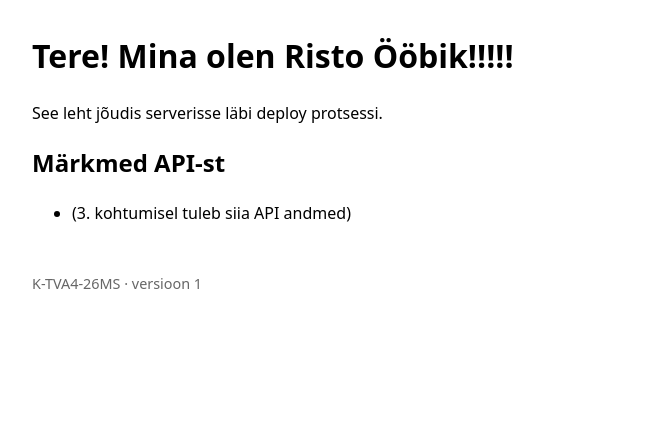
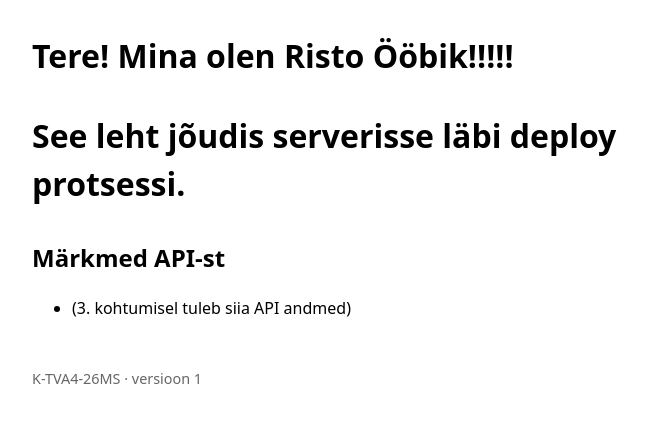
Before and after one commit to rist98/tva4-26ms-Risto, a plain HTML site: page public/index.html in a window 1280 px wide. Shown: the whole page, without its empty margins (288-935 px from the left). Drawn offline with Linux system fonts and the light colour scheme; no server answers.

Commit message:
Broken HTML on purpose

```diff
--- a/public/index.html
+++ b/public/index.html
@@ -11,7 +11,7 @@
   </style>
 </head>
 <body>
-  <h1>Tere! Mina olen Risto Ööbik!!!!!</h1>
+  <h1>Tere! Mina olen Risto Ööbik!!!!!<h1>
   <p>See leht jõudis serverisse läbi deploy protsessi.</p>
 
   <h2>Märkmed API-st</h2>
```
